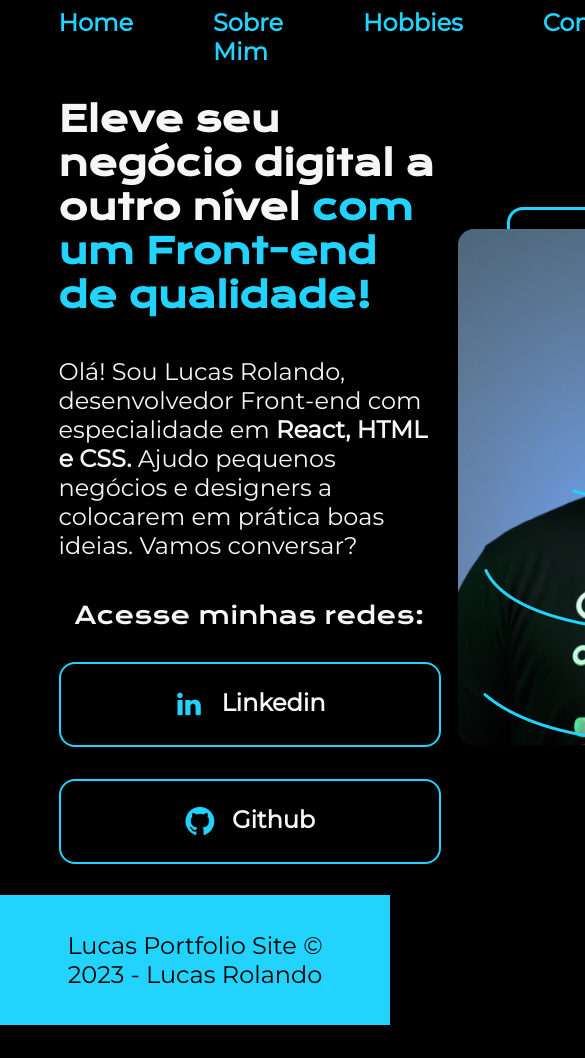
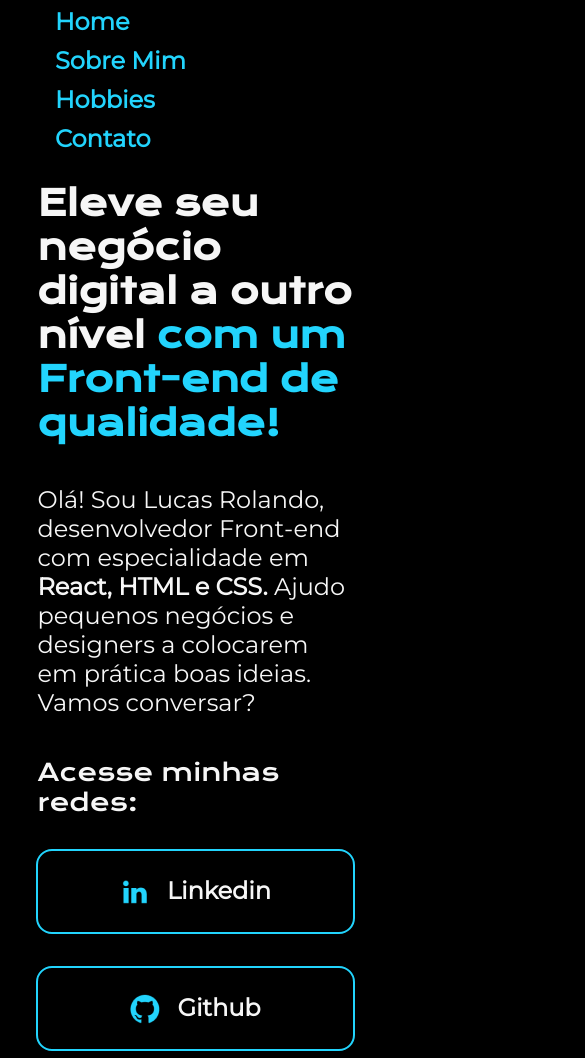
Before and after one commit to lucasrls98/projeto-site-pessoal, a plain HTML site: page index.html in a window 390 px wide. Shown: the top 1058 px of the page, 585 px wide, since content can reach past the window. Before the commit the page ends 1025 px from the top, so only its background shows below. Drawn offline with nearby package versions, Linux system fonts and the light colour scheme.

Commit message:
feat:media screen

```diff
--- a/index.html
+++ b/index.html
@@ -38,7 +38,7 @@
         <img id="imagem-lucas" src="images/Imagem.png" alt="imagem de lucas rolando">
     </main>
     <footer class="dev-by">
-        <p>Lucas Portfolio Site © 2023 - Lucas Rolando</p>
+        <p class="footer-p">Lucas Portfolio Site © 2023 - Lucas Rolando</p>
     </footer>
 </body>
 </html>
--- a/styles/styles.css
+++ b/styles/styles.css
@@ -1,10 +1,10 @@
 @import url('https://fonts.googleapis.com/css2?family=Krona+One&family=Montserrat&display=swap');
 
-:root{
+:root {
     --main-color: #000000;
-    --second-color:#f6f6f6;
-    --third-color:#22d4fd;
-    --hover-color:#272727;
+    --second-color: #f6f6f6;
+    --third-color: #22d4fd;
+    --hover-color: #272727;
     --main-font: 'Krona One', sans-serif;
     --second-font: "Montserrat", sans-serif;
 }
@@ -22,7 +22,7 @@ body {
     color: var(--second-color)
 }
 
-.menu-links{
+.menu-links {
     font-family: var(--second-font);
     font-size: 24px;
     font-weight: 600;
@@ -31,24 +31,24 @@ body {
 
 }
 
-.menu-links:hover{
+.menu-links:hover {
     transform: scale(1.1);
     transition: 0.4s;
     color: var(--second-color);
 }
 
-header{
+header {
     padding: 2% 0% 0% 15%;
 }
 
-header > nav{
+header>nav {
     display: flex;
     gap: 80px;
 }
 
 
 .destaque-titulo {
-    color:var(--third-color);
+    color: var(--third-color);
 }
 
 .container {
@@ -83,7 +83,7 @@ header > nav{
 
 }
 
-.hobbies-list{
+.hobbies-list {
     font-size: 22px;
     font-family: var(--second-font);
 
@@ -91,10 +91,11 @@ header > nav{
 }
 
 
-#imagem-jhin{
+#imagem-jhin {
     width: 60%;
 }
-#imagem-jhin:hover{
+
+#imagem-jhin:hover {
     transform: scale(1.1);
     transition: .4s;
 }
@@ -143,7 +144,7 @@ header > nav{
     cursor: pointer;
 }
 
-.download-button{
+.download-button {
 
     display: flex;
     justify-content: center;
@@ -161,10 +162,12 @@ header > nav{
 
 
 }
+
 ul li {
     padding-bottom: 10px;
 }
-.download-button:hover{
+
+.download-button:hover {
     transform: scale(1.05);
     transition: 0.4s;
 }
@@ -176,21 +179,31 @@ ul li {
     cursor: pointer;
 }
 
+#imagem-lucas{
+    width: 50%;
+    margin-top: 10px;
+}
+
+
+
 #imagem-lucas:hover {
     transform: scale(1.05);
     transition: .4s;
 }
 
-.form{
+.form {
     display: flex;
     flex-direction: column;
     gap: 10px;
     font-family: var(--main-font);
 }
-input{
+
+input {
     padding: 8px;
 }
-#submit, #cancel{
+
+#submit,
+#cancel {
     padding: 5px;
     margin-top: 10px;
     font-family: var(--main-font);
@@ -202,24 +215,29 @@ input{
 
 }
 
-#submit:hover, #cancel:hover{
+#submit:hover,
+#cancel:hover {
     background-color: var(--hover-color);
     color: var(--second-color);
     transform: scale(1.1);
     transition: .27s;
 }
 
-#mensagem{
+#mensagem {
     padding: 50px;
 }
+
 textarea {
-    resize: vertical; /* ou resize: none; para impedir o redimensionamento */
-    padding: 10px; /* ajuste o valor conforme necessário */
-    box-sizing: border-box; /* inclua isso para evitar problemas de tamanho do elemento */
+    resize: vertical;
+    /* ou resize: none; para impedir o redimensionamento */
+    padding: 10px;
+    /* ajuste o valor conforme necessário */
+    box-sizing: border-box;
+    /* inclua isso para evitar problemas de tamanho do elemento */
 }
 
-.dev-by{
-    padding:36px;
+.dev-by {
+    padding: 36px;
     color: var(--main-color);
     background-color: var(--third-color);
     text-align: center;
@@ -227,3 +245,59 @@ textarea {
     font-size: 24px;
     font-weight: 400;
 }
+
+@media screen and (max-width: 768px) {
+    body {
+        padding: 0 20px;
+    }
+
+    header {
+        padding: 2% 0% 0% 10%;
+    }
+
+    .menu{
+        flex-direction: column;
+        gap: 10px;
+    }
+
+    .container {
+        flex-direction: column;
+        align-items: center;
+        padding: 8% 5%;
+    }
+
+    .container-content {
+        width: 100%;
+        margin-right: 0;
+    }
+
+    #imagem-jhin {
+        width: 80%;
+    }
+
+    #imagem-contato{
+        width: 50%;
+        margin-top: 20px;
+    }
+
+    .content-links {
+        flex-direction: column;
+        justify-content: center;
+    }
+
+    #linkedin-button,
+    #github-button {
+        width: 100%;
+    }
+
+    .download-button {
+        width: 100%;
+    }
+
+    .dev-by{
+        padding: 15px;
+
+    }
+
+
+}
```
